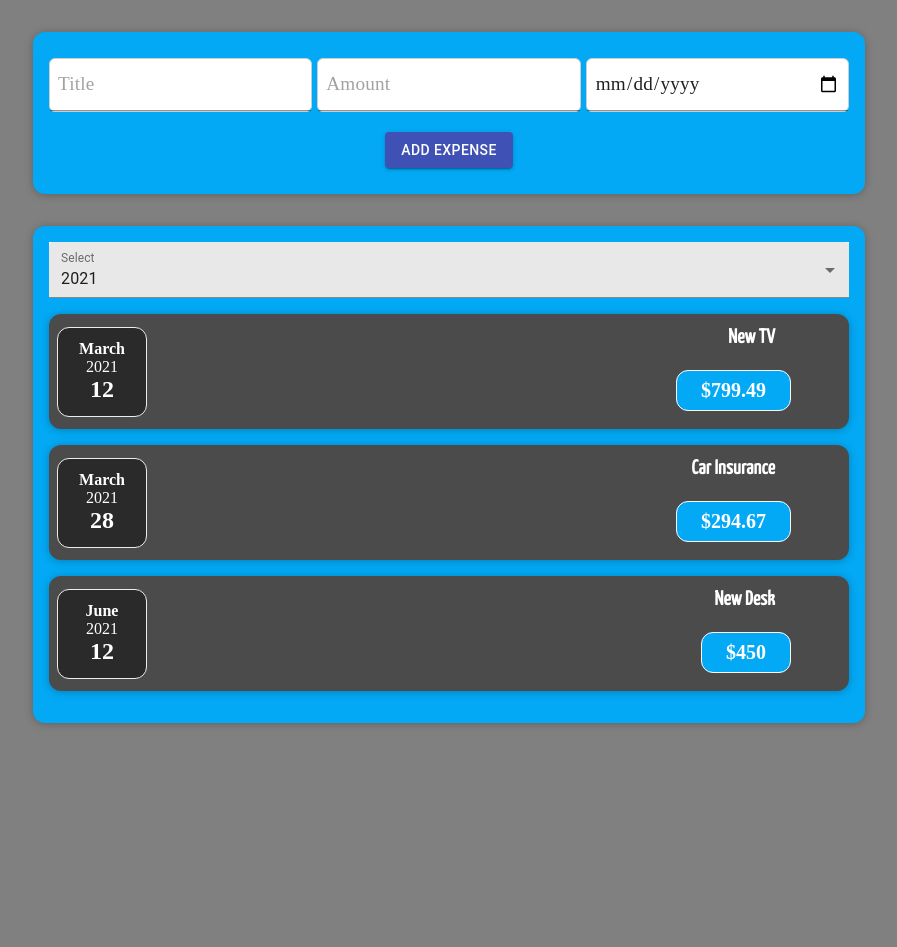
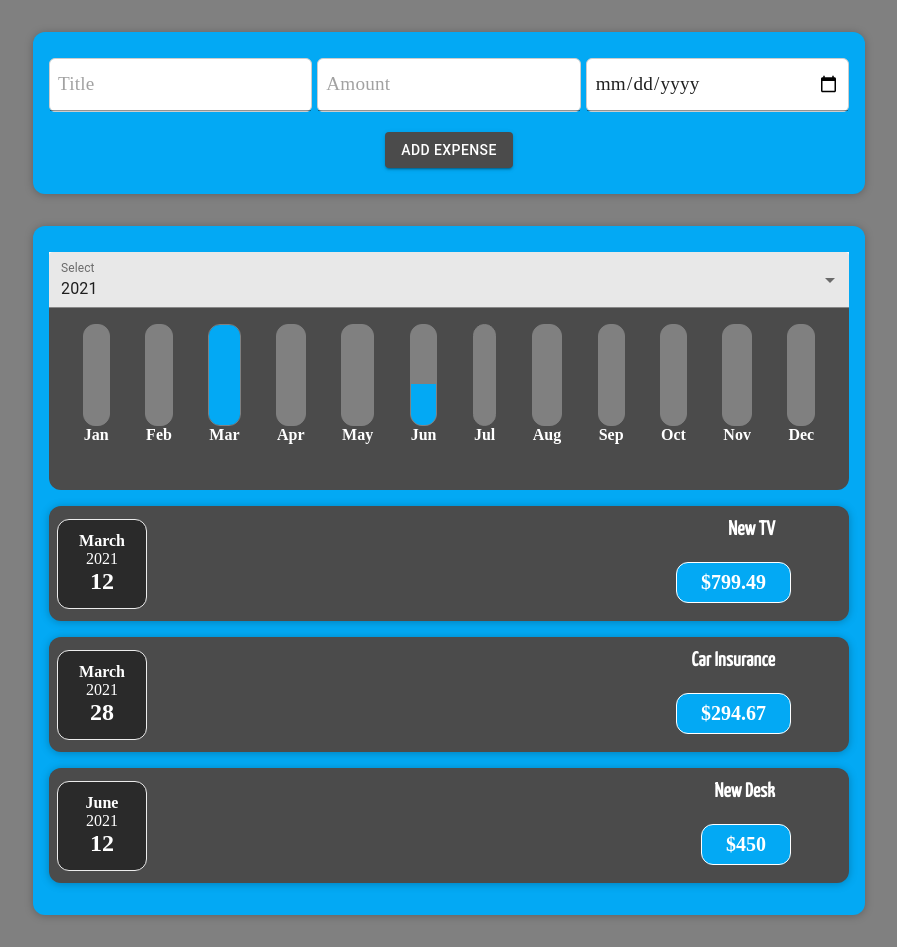
Before and after one commit to ciamac-da/react-expense-tracker-app, a React (Create React App) app: page / in a window 1280 px wide. Shown: the whole page, without its empty margins (191-1088 px from the left). Before the commit the page ends 800 px from the top, so only its background shows below. Built offline with nearby package versions, Linux system fonts and the light colour scheme.

Commit message:
Verified by Marti4n v1.2

```diff
--- a/src/components/Chart/Chart.js
+++ b/src/components/Chart/Chart.js
@@ -2,16 +2,18 @@
 import ChartBar from './ChartBar';
 import useStyles from "./ChartStyle";
 
-const Chart = (props) => {
+const Chart = props => {
     const classes = useStyles()
+    const dataPointValues = props.dataPoints.map(dataPoint => dataPoint.value);
+    const totalMaximum = Math.max(...dataPointValues);
     return (
         <div className={classes.chart}>
-        {props.dataPionts.map(dataPiont =>(
+        {props.dataPoints.map(dataPoint =>(
         <ChartBar
-        key={dataPiont.id}
-        value={dataPiont.value}
-        maxValue={null}
-        label={dataPiont.label}
+        key={dataPoint.id}
+        value={dataPoint.value}
+        maxValue={totalMaximum}
+        label={dataPoint.label}
         />
         ))}
         </div>
--- a/src/components/Chart/ChartBar.js
+++ b/src/components/Chart/ChartBar.js
@@ -1,21 +1,24 @@
 import React from "react";
 import useStyles from "./ChartBarStyle";
-
 
 const ChartBar = (props) => {
   const classes = useStyles();
   let barFillHeight = "0%";
-    if(props.max > 0) {
-        barFillHeight = Math.round((props.value / props.maxValue)*100) + "%"
+  if (props.maxValue > 0) {
+    barFillHeight = Math.round((props.value / props.maxValue) * 100) + "%";
   }
+
   return (
     <div className={classes.chartBar}>
-        <div className={classes.chartBar__inner}>
-        <div className={classes.chartBar__fill}></div>
-        <div className={classes.chartBar__label}>{props.label}</div>
+      <div className={classes.chartBarInner}>
+        <div
+        className={classes.chartBarFill}
+        style={{ height: barFillHeight }}
+        ></div>
       </div>
+        <div className={classes.chartBarLabel}>{props.label}</div>
     </div>
   );
-}
+};
 
 export default ChartBar;
--- a/src/components/Chart/ChartBarStyle.js
+++ b/src/components/Chart/ChartBarStyle.js
@@ -6,19 +6,35 @@
       height: "100%",
       display:"flex",
       flexDirection:"column",
-      alignItems:"center"
+      alignItems:"center",
+      position:"relative",
+      top:"10px"
   },
-  chartBar__inner: {
+  chartBarInner: {
       height:"100px",
       width:"100%",
       border: "1px solid gray",
       borderRadius:"12px",
-      backgroundColor:"#c4b4f3",
+      backgroundColor:"gray",
       overflow:"hidden",
       display:"flex",
       flexDirection:"column",
       justifyContent:"flex-end"
+  },
+  chartBarFill: {
+    backgroundColor: "#03a9f4",
+    width: "100%",
+    transition: "all 0.3s ease-out"
+  },
+  chartBarLabel: {
+    fontWeight: "bold",
+    fontSize: "1rem",
+    color:"#fff",
+    textAlign: "center"
   }
   }));
 
+
+
+
   export default useStyles;
--- a/src/components/Chart/ChartStyle.js
+++ b/src/components/Chart/ChartStyle.js
@@ -5,10 +5,10 @@
   chart: {
       padding: "1rem",
       borderRadius:"12px",
-      backgroundColor:"#fff",
+      backgroundColor:"#4b4b4b",
       textAlign:"center",
       display:"flex",
-      justifyContent:"space around",
+      justifyContent:"space-around",
       height:"10rem"
   }
   }));
--- a/src/components/Expenses/Expenses.js
+++ b/src/components/Expenses/Expenses.js
@@ -3,6 +3,7 @@
 import myStyle from "./ExpensesStyle";
 import ExpensesFilter from './ExpensesFilter';
 import ExpensesList from './ExpensesList';
+import ExpensesChart from './ExpensesChart';
 
 const Expenses = (props) => {
 
@@ -22,6 +23,7 @@
   return (
     <Card className={classes.expenses}>
     <ExpensesFilter selected={filteredYear} onChangeFilter={filterChangeHandler} />
+    <ExpensesChart expenses={filteredExpenses} />
     <ExpensesList items={filteredExpenses} />
     </Card>
   );
--- /dev/null
+++ b/src/components/Expenses/ExpensesChart.js
@@ -0,0 +1,28 @@
+import React from "react";
+import Chart from '../Chart/Chart';
+
+
+const ExpensesChart = (props) => {
+    const chartDataPoints = [
+        { label: "Jan", value: 0},
+        { label: "Feb", value: 0},
+        { label: "Mar", value: 0},
+        { label: "Apr", value: 0},
+        { label: "May", value: 0},
+        { label: "Jun", value: 0},
+        { label: "Jul", value: 0},
+        { label: "Aug", value: 0},
+        { label: "Sep", value: 0},
+        { label: "Oct", value: 0},
+        { label: "Nov", value: 0},
+        { label: "Dec", value: 0}
+    ]
+    for (const expense of props.expenses) {
+        const expenseMonth = expense.date.getMonth(); // starting at 0 => January => 0
+        chartDataPoints[expenseMonth].value += expense.amount;
+      }
+
+      return <Chart dataPoints={chartDataPoints} />;
+    };
+
+export default ExpensesChart;
--- a/src/components/Expenses/ExpensesFilterStyle.js
+++ b/src/components/Expenses/ExpensesFilterStyle.js
@@ -9,6 +9,8 @@
         display:"flex",
         justifyContent:"flex-end",
         background:"#ffffff",
+        position:"relative",
+        top:"10px"
     },
     option:{
         "&:hover":{
--- a/src/components/NewExpense/ExpenseForm.js
+++ b/src/components/NewExpense/ExpenseForm.js
@@ -44,7 +44,7 @@
     event.preventDefault()
     const expenseData = {
       title: enteredTitle,
-      amount:enteredAmount,
+      amount: +enteredAmount,
       date: new Date(enteredDate)
     }
     props.onSaveExpenseData(expenseData);
@@ -115,7 +115,6 @@
         className={classes.button}
         type='submit'
         variant="contained"
-        color="primary"
         >Add Expense</Button>
       </div>
     </form>
--- a/src/components/NewExpense/ExpenseFormStyle.js
+++ b/src/components/NewExpense/ExpenseFormStyle.js
@@ -25,7 +25,15 @@
   },
   button:{
     marginTop:"10px",
-    marginBottom:"10px"
+    marginBottom:"10px",
+    background:"#4b4b4b",
+    transition:".7s",
+    color:"#fff",
+    "&:hover": {
+      background:"#fff",
+      color:"#4b4b4b",
+     transition:".7s",
+    }
   }
 
   }));
```
Lines whose indentation alone changed are shown as unchanged.
